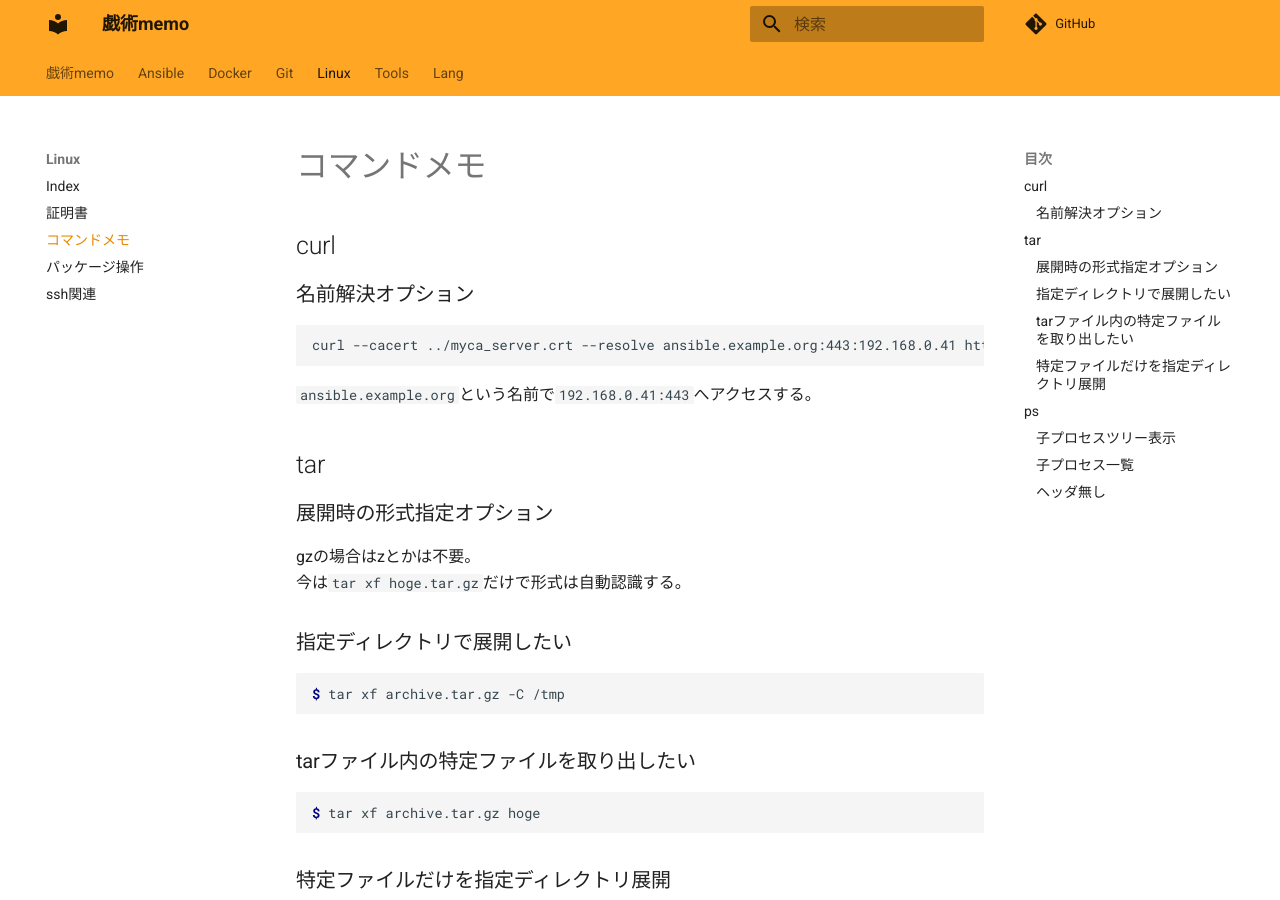
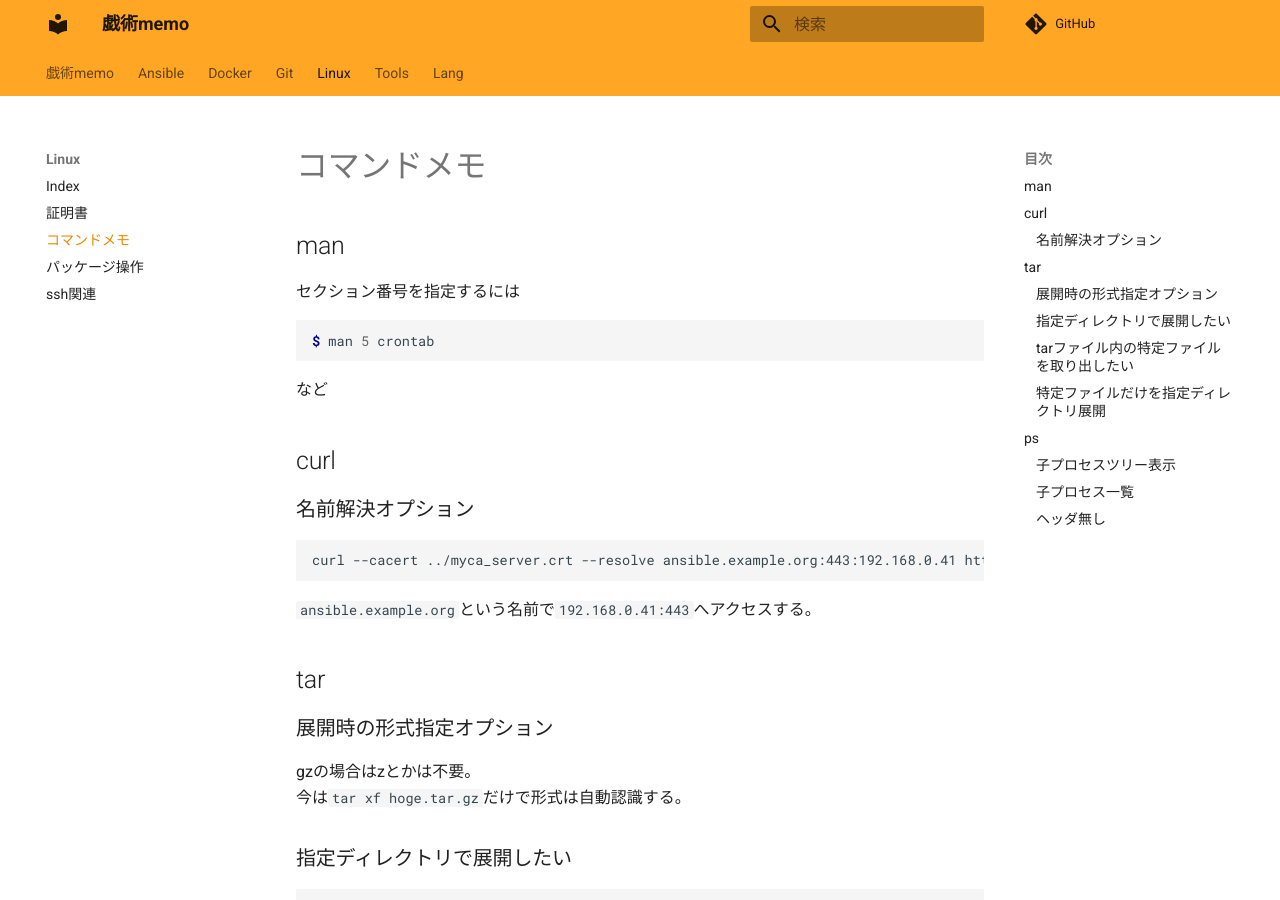
Before and after one commit to zaki-lknr/docs, an MkDocs documentation site: the page built from docs/Linux/command.md, in a window 1280 px wide and 900 px high. Built offline with MkDocs 1.6.1 and Material for MkDocs 9.7.7, drawn with Linux system fonts in a browser that asks for light colours; comment, search, counter and statistics services are not loaded.

Commit message:
add: linux: man

````diff
--- a/docs/Linux/command.md
+++ b/docs/Linux/command.md
@@ -1,4 +1,14 @@
 # コマンドメモ
+
+## man
+
+セクション番号を指定するには
+
+```console
+$ man 5 crontab
+```
+
+など
 
 ## curl
 
````
